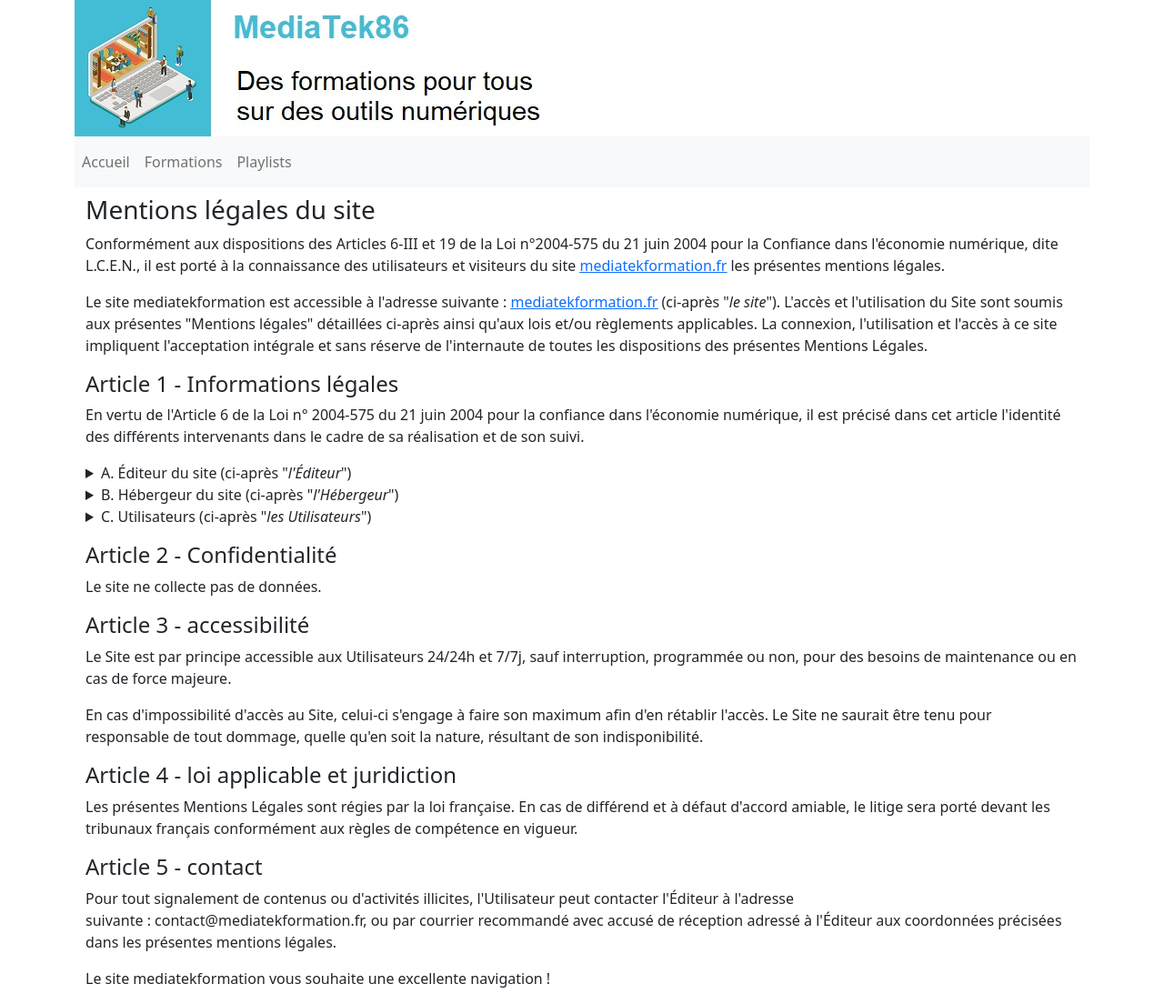
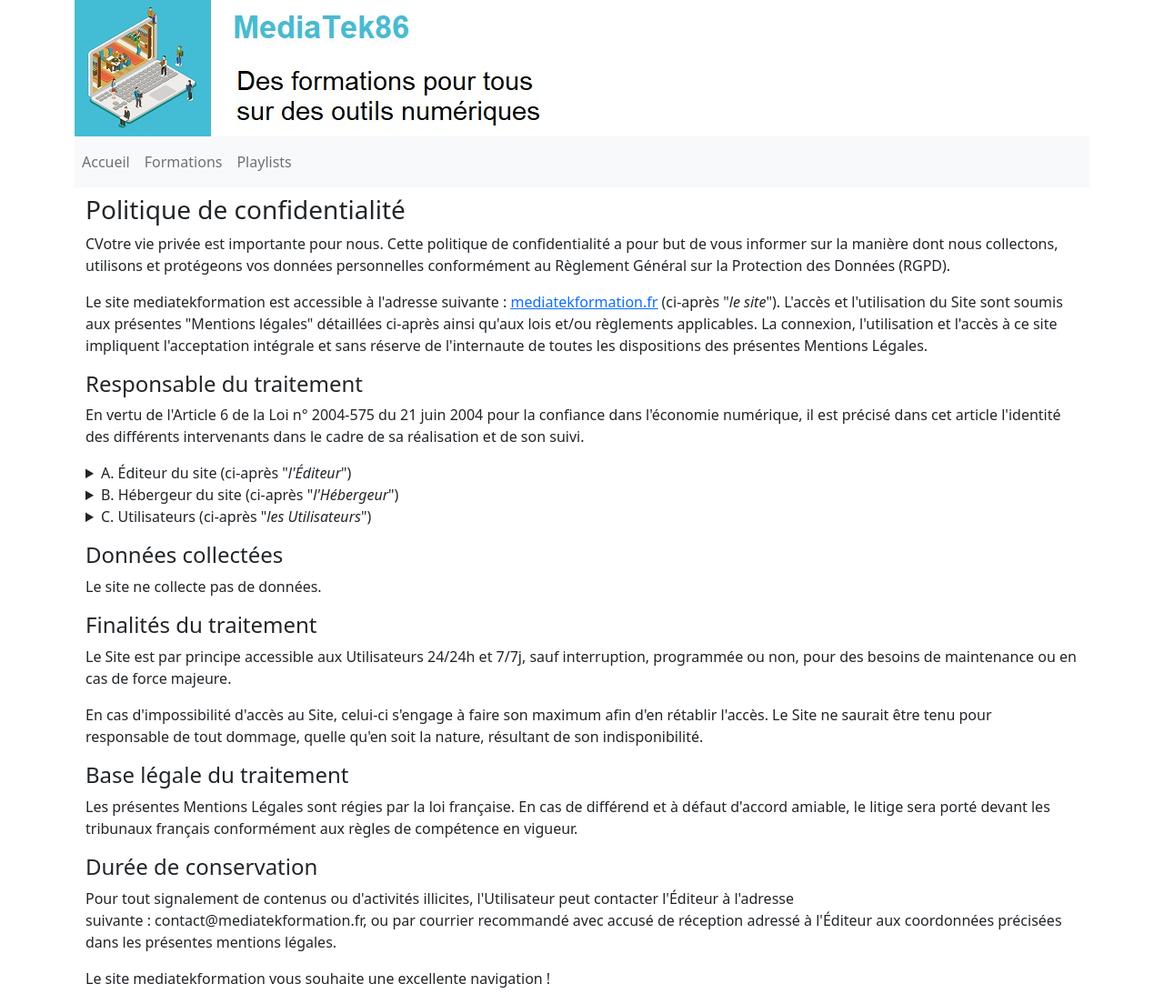
Before and after one commit to plKris/mediatekformation, a Symfony app: template templates/pages/rgpd.html.twig in a window 1280 px wide. Shown: the whole page at 91% size. Run offline with Twig, Linux system fonts and the light colour scheme; the template is opened without the code that fills it, so the values that code supplies are empty; some libraries are stand-ins or nearby versions.

Commit message:
Update rgpd.html.twig

```diff
--- a/templates/pages/rgpd.html.twig
+++ b/templates/pages/rgpd.html.twig
@@ -2,10 +2,11 @@
 
 {% block body %}
 <section class="container mt-2">
-    <h3>Mentions légales du site</h3>
-    <p>Conformément aux dispositions des Articles 6-III et 19 de la Loi n°2004-575 du 21 juin 2004 pour la Confiance dans l'économie numérique, dite L.C.E.N., il est porté à la connaissance des utilisateurs et visiteurs du site <u><a href="http://www.mediatekformation.fr">mediatekformation.fr</a></u> les présentes mentions légales.</p>
+    <h3>Politique de confidentialité</h3>
+    <p>CVotre vie privée est importante pour nous. Cette politique de confidentialité a pour but de vous informer sur la manière dont nous collectons, utilisons et protégeons vos données personnelles conformément au Règlement Général sur la Protection des Données (RGPD).</p>
     <p>Le site mediatekformation est accessible à l'adresse suivante&nbsp;:&nbsp;<u><a href="http://www.mediatekformation.fr">mediatekformation.fr</a></u> (ci-après "<em>le site</em>"). L'accès et l'utilisation du Site sont soumis aux présentes "Mentions légales" détaillées ci-après ainsi qu'aux lois et/ou règlements applicables. La connexion, l'utilisation et l'accès à ce site impliquent l'acceptation intégrale et sans réserve de l'internaute de toutes les dispositions des présentes Mentions Légales.</p>
-    <h4>Article 1 - Informations légales</h4>
+    <h4>Responsable du traitement
+</h4>
     <p>En vertu de l'Article 6 de la Loi n° 2004-575 du 21 juin 2004 pour la confiance dans l'économie numérique, il est précisé dans cet article l'identité des différents intervenants dans le cadre de sa réalisation et de son suivi.</p>
     <div class="bd-example">
         <details>
@@ -35,16 +36,16 @@
             <p>Sont considérés comme utilisateurs tous les internautes qui naviguent, lisent, visionnent et utilisent le site mediatekformation.</p>
         </details>
     </div>
-    <h4 class="mt-3">Article 2 - Confidentialité</h4>
+    <h4 class="mt-3"> Données collectées</h4>
     <div class="bd-example">
         Le site ne collecte pas de données.
     </div>
-    <h4 class="mt-3">Article 3 - accessibilité</h4>
+    <h4 class="mt-3">Finalités du traitement</h4>
     <p>Le Site est par principe accessible aux Utilisateurs 24/24h et 7/7j, sauf interruption, programmée ou non, pour des besoins de maintenance ou en cas de force majeure.</p>
     <p>En cas d'impossibilité d'accès au Site, celui-ci s'engage à faire son maximum afin d'en rétablir l'accès. Le Site ne saurait être tenu pour responsable de tout dommage, quelle qu'en soit la nature, résultant de son indisponibilité.</p>
-    <h4 class="mt-3">Article 4 - loi applicable et juridiction</h4>
+    <h4 class="mt-3">Base légale du traitement</h4>
     <p>Les présentes Mentions Légales sont régies par la loi française. En cas de différend et à défaut d'accord amiable, le litige sera porté devant les tribunaux français conformément aux règles de compétence en vigueur.</p>
-    <h4 class="mt-3">Article 5 - contact</h4>
+    <h4 class="mt-3">Durée de conservation</h4>
     <p>Pour tout signalement de contenus ou d'activités illicites, l'Utilisateur peut contacter l'Éditeur à l'adresse suivante&nbsp;:&nbsp;contact@mediatekformation.fr, ou par courrier recommandé avec accusé de réception adressé à l'Éditeur aux coordonnées précisées dans les présentes mentions légales.</p>
     <p>Le site mediatekformation vous souhaite une excellente navigation !</p>
 </section>
```
